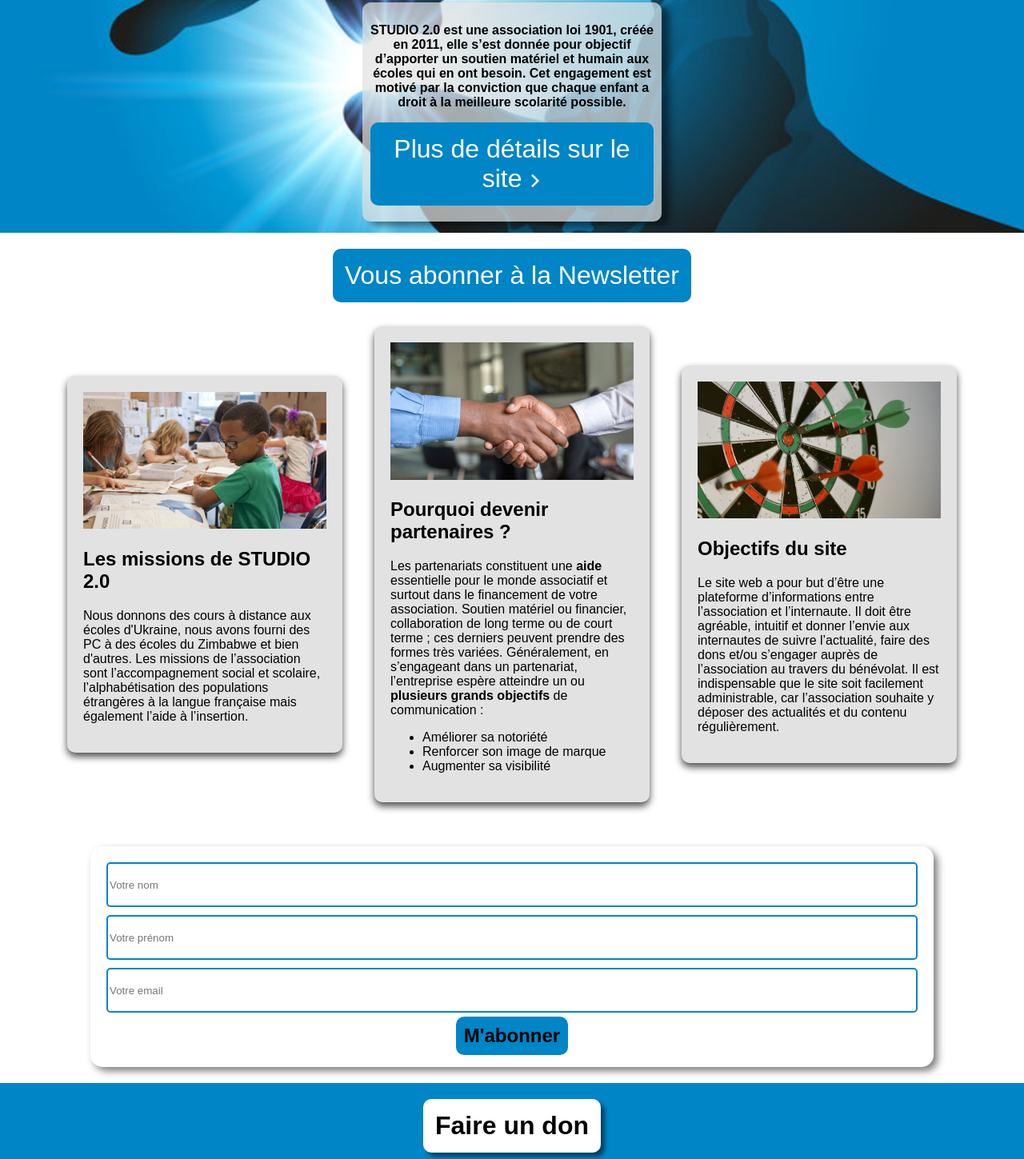
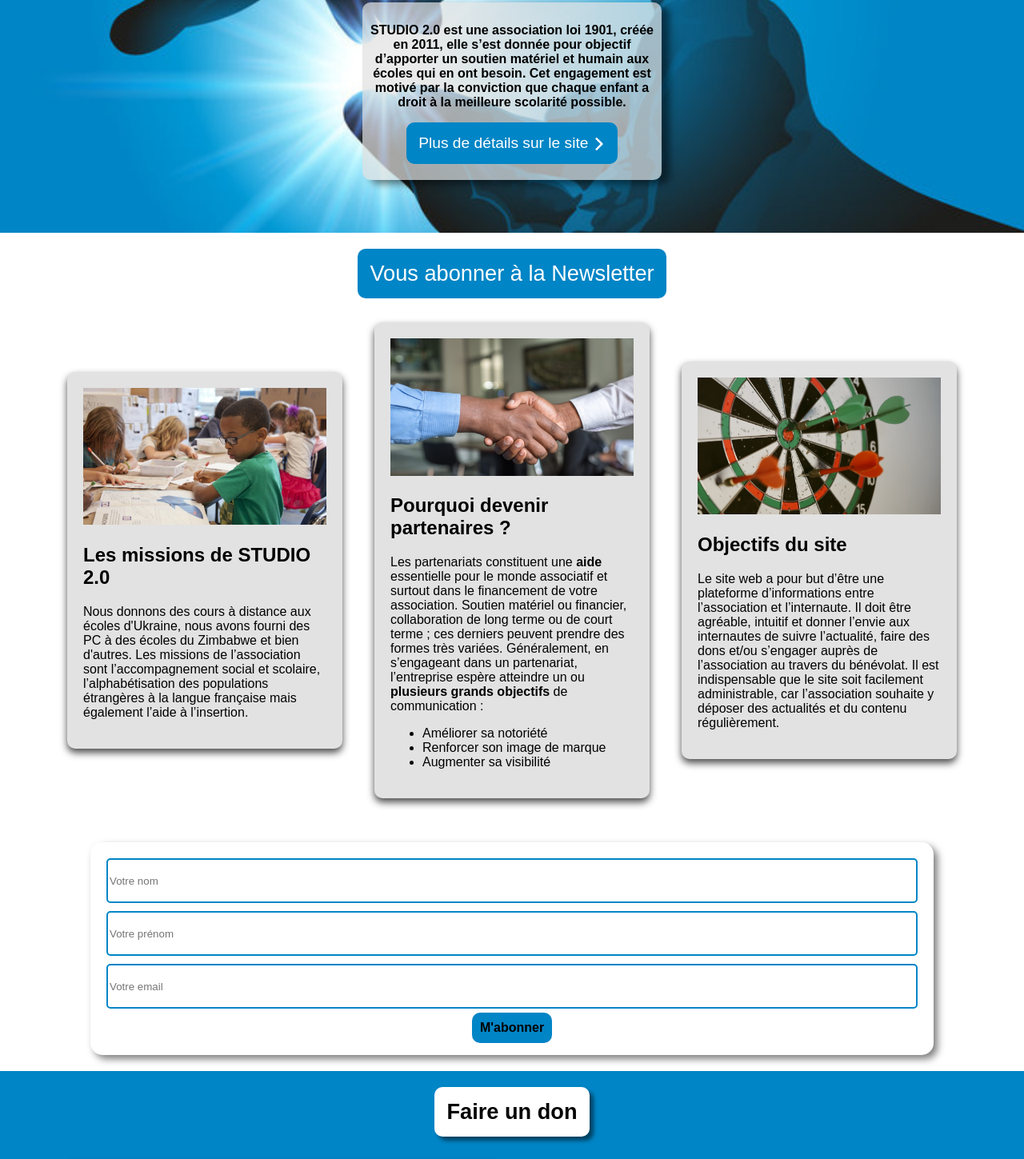
Before and after one commit to CecileVexe/STUDIO-2.0---Landing-Page, a plain HTML site: page index.html in a window 1280 px wide. Shown: the part 295-1744 px from the top of the page at 80% size. Drawn offline with Linux system fonts and the light colour scheme.

Commit message:
btn-size

```diff
--- a/style.css
+++ b/style.css
@@ -276,7 +276,7 @@ footer a {
     }
 
     a.btn {
-        font-size: 2em;
+        font-size: 1.2em;
     }
 
     section {
@@ -289,6 +289,15 @@ footer a {
     section div {
         width: 80%;
     }
+
+    .partenaires a.btn {
+        font-size: 1.7em;
+    }
+
+    .benevoles a.btn {
+        font-size: 1.7em;
+    }
+
 
     .cards {
         background-color: rgb(0, 0, 0, 0);
@@ -312,7 +321,8 @@ footer a {
     }
 
     button {
-        font-size: 1.5em;
+        font-size: 1em;
+        cursor: pointer;
     }
 
     .photo-equipe {
```
